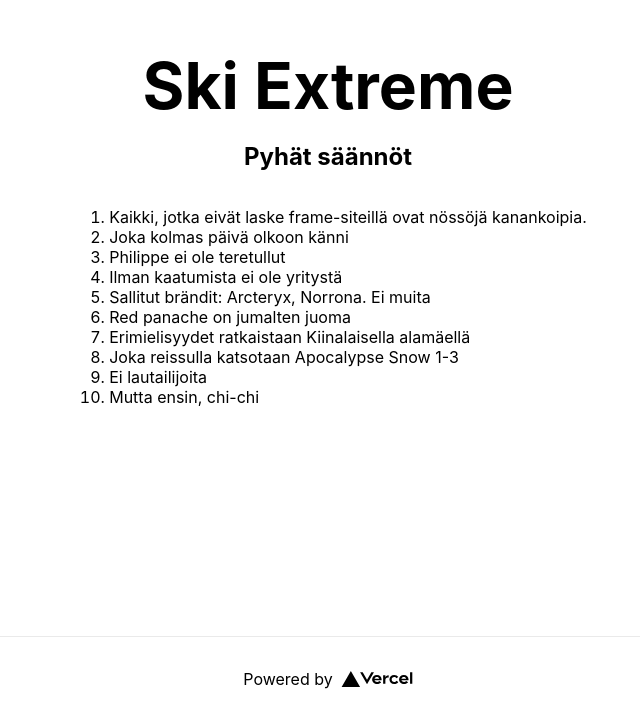
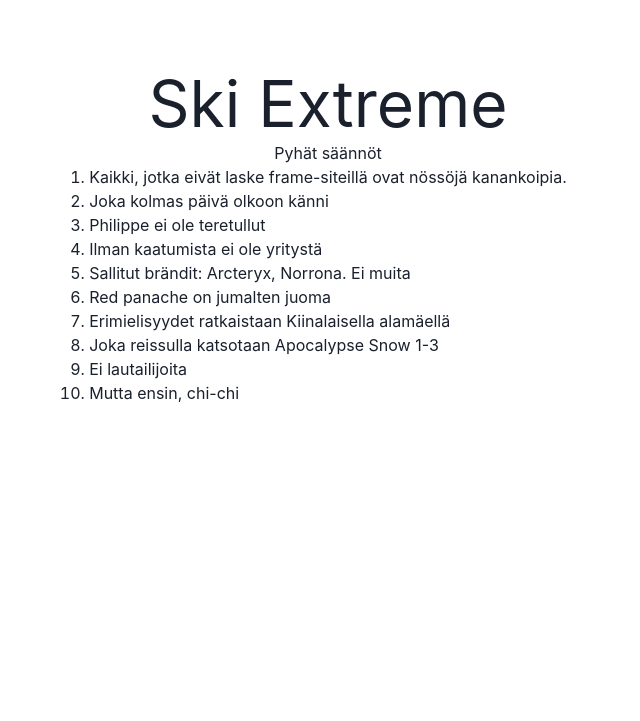
Before and after one commit to peksi/ski-extreme.com, a Next.js app: page / in a window 1280 px wide. Shown: the part 164-885 px from the top of the page, without its empty margins (312-952 px from the left). After the commit the page ends 800 px from the top, so only its background shows below. Built offline with nearby package versions, Linux system fonts and the light colour scheme.

Commit message:
include styles, remove footer

```diff
--- a/package.json
+++ b/package.json
@@ -8,6 +8,10 @@
     "lint": "next lint"
   },
   "dependencies": {
+    "@chakra-ui/react": "^1.8.1",
+    "@emotion/react": "^11",
+    "@emotion/styled": "^11",
+    "framer-motion": "^5",
     "next": "12.0.10",
     "react": "17.0.2",
     "react-dom": "17.0.2"
--- a/pages/_app.tsx
+++ b/pages/_app.tsx
@@ -1,8 +1,13 @@
-import '../styles/globals.css'
-import type { AppProps } from 'next/app'
+import "../styles/globals.css";
+import type { AppProps } from "next/app";
+import { ChakraProvider } from "@chakra-ui/react";
 
 function MyApp({ Component, pageProps }: AppProps) {
-  return <Component {...pageProps} />
+  return (
+    <ChakraProvider>
+      <Component {...pageProps} />
+    </ChakraProvider>
+  );
 }
 
-export default MyApp
+export default MyApp;
--- a/pages/index.tsx
+++ b/pages/index.tsx
@@ -34,19 +34,6 @@
           <li>Mutta ensin, chi-chi</li>
         </ol>
       </main>
-
-      <footer className={styles.footer}>
-        <a
-          href="https://vercel.com?utm_source=create-next-app&utm_medium=default-template&utm_campaign=create-next-app"
-          target="_blank"
-          rel="noopener noreferrer"
-        >
-          Powered by{" "}
-          <span className={styles.logo}>
-            <Image src="/vercel.svg" alt="Vercel Logo" width={72} height={16} />
-          </span>
-        </a>
-      </footer>
     </div>
   );
 };
```
Also changed, not shown: 1 other file (tests, documents, lock files or other folders).
